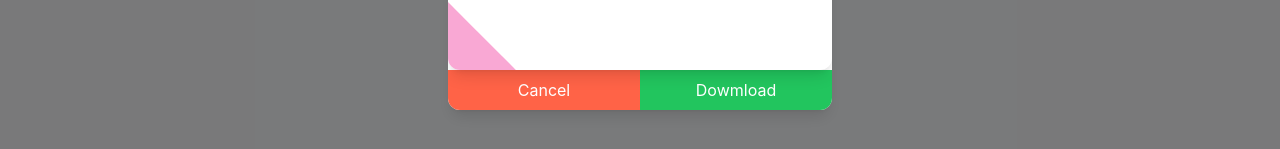
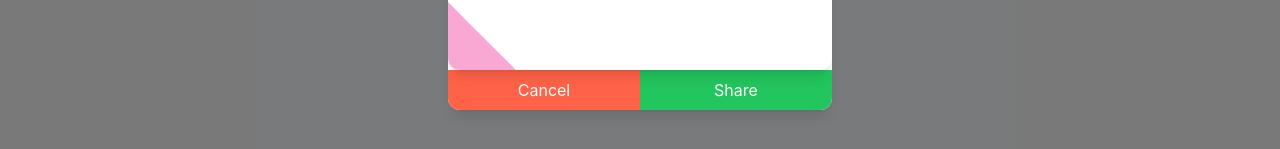
Before and after one commit to mosh1331/receipt-generator, a React (Create React App) app: page /receipt in a window 1280 px wide. Both pictures are taken after a click on the button "Preview". Shown: the part 511-660 px from the top of the page. Built offline with nearby package versions, Linux system fonts and the light colour scheme.

Commit message:
share to whatsapp

```diff
--- a/src/pages/receiptgenerator/previewModal/PreviewModal.jsx
+++ b/src/pages/receiptgenerator/previewModal/PreviewModal.jsx
@@ -12,6 +12,29 @@ export default function ReceiptModal({ isOpen, onClose, date, issuedTo, items, g
                 link.href = canvas.toDataURL("image/png");
                 link.click();
             });
+        }
+    };
+
+    const shareReceipt = async () => {
+        if (navigator.share && navigator.canShare) {
+            const canvas = await html2canvas(receiptRef.current, { scale: 2 });
+            canvas.toBlob(async (blob) => {
+                const file = new File([blob], "receipt.png", { type: "image/png" });
+
+                if (navigator.canShare({ files: [file] })) {
+                    await navigator.share({
+                        files: [file],
+                        title: "Receipt",
+                        text: "Here is your receipt.",
+                    });
+                } else {
+                    generateImage()
+                    //   alert("Your browser doesn't support direct file sharing.");
+                }
+            });
+        } else {
+            generateImage()
+            //   alert("Sharing is not supported in this browser.");
         }
     };
 
@@ -74,8 +97,8 @@ export default function ReceiptModal({ isOpen, onClose, date, issuedTo, items, g
                     >
                         Cancel
                     </button>
-        <button onClick={generateImage} className="bg-green-500 w-1/2  text-white px-4 py-2  flex-1">
-           Dowmload
+                    <button onClick={shareReceipt} className="bg-green-500 w-1/2  text-white px-4 py-2  flex-1">
+                        Share
                     </button>
                 </div>
             </div>
```
Lines whose indentation alone changed are shown as unchanged.
